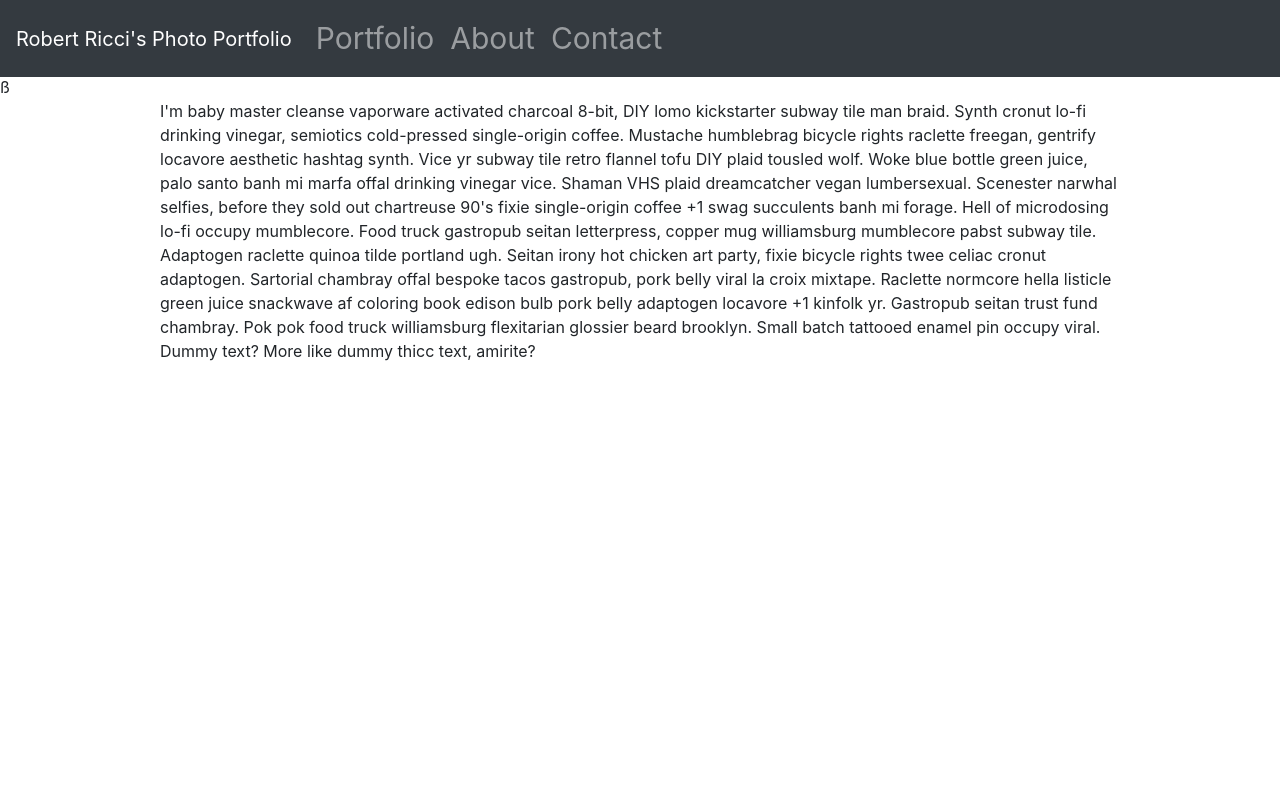
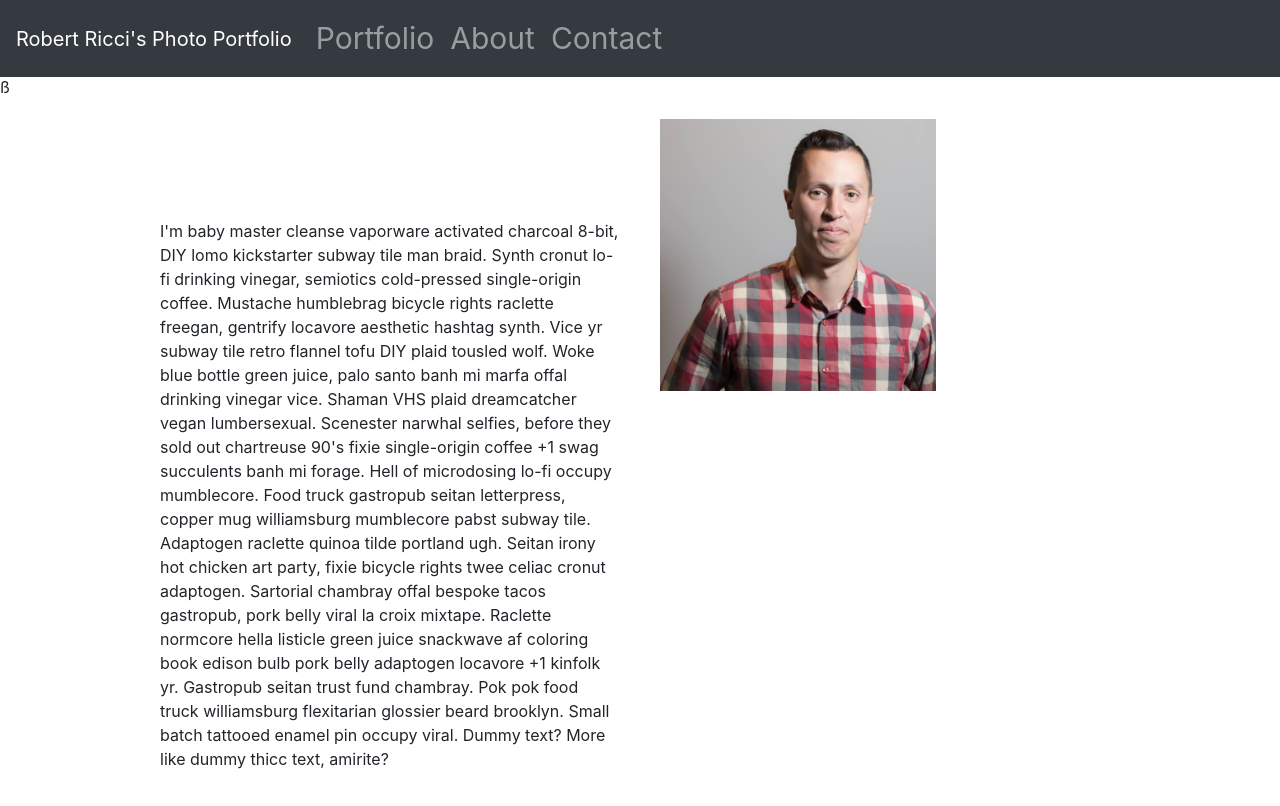
Before and after one commit to Robert-Ricci/photo-portfolio, a React (Create React App) app: page /about in a window 1280 px wide. Built offline with nearby package versions, Linux system fonts and the light colour scheme.

Commit message:
This commit adds css to the about page

```diff
--- a/src/components/About.js
+++ b/src/components/About.js
@@ -1,15 +1,17 @@
 import React from 'react';
-
+import Headshot from '../headshotcopy.jpg';
+import Image from 'react-bootstrap/Image';
 const About = () => {
     return (
-        <div>
-            <p> I'm baby master cleanse vaporware activated charcoal 8-bit, DIY lomo kickstarter subway tile man braid. Synth cronut lo-fi drinking vinegar, semiotics cold-pressed single-origin coffee. Mustache humblebrag bicycle rights raclette freegan, gentrify locavore aesthetic hashtag synth. Vice yr subway tile retro flannel tofu DIY plaid tousled wolf. Woke blue bottle green juice, palo santo banh mi marfa offal drinking vinegar vice. Shaman VHS plaid dreamcatcher vegan lumbersexual. Scenester narwhal selfies, before they sold out chartreuse 90's fixie single-origin coffee +1 swag succulents banh mi forage.
+        <div className="about-page">
+            <p className="about"> I'm baby master cleanse vaporware activated charcoal 8-bit, DIY lomo kickstarter subway tile man braid. Synth cronut lo-fi drinking vinegar, semiotics cold-pressed single-origin coffee. Mustache humblebrag bicycle rights raclette freegan, gentrify locavore aesthetic hashtag synth. Vice yr subway tile retro flannel tofu DIY plaid tousled wolf. Woke blue bottle green juice, palo santo banh mi marfa offal drinking vinegar vice. Shaman VHS plaid dreamcatcher vegan lumbersexual. Scenester narwhal selfies, before they sold out chartreuse 90's fixie single-origin coffee +1 swag succulents banh mi forage.
 
 Hell of microdosing lo-fi occupy mumblecore. Food truck gastropub seitan letterpress, copper mug williamsburg mumblecore pabst subway tile. Adaptogen raclette quinoa tilde portland ugh. Seitan irony hot chicken art party, fixie bicycle rights twee celiac cronut adaptogen. Sartorial chambray offal bespoke tacos gastropub, pork belly viral la croix mixtape.
 
 Raclette normcore hella listicle green juice snackwave af coloring book edison bulb pork belly adaptogen locavore +1 kinfolk yr. Gastropub seitan trust fund chambray. Pok pok food truck williamsburg flexitarian glossier beard brooklyn. Small batch tattooed enamel pin occupy viral.
 
 Dummy text? More like dummy thicc text, amirite?</p>
+        <Image className="headshot" src={Headshot} />
         </div>
     );
 };
--- a/src/index.css
+++ b/src/index.css
@@ -121,3 +121,19 @@ label:hover{
   box-shadow: 3px 5px 7px rgba(0,0,0,0.5);
   border: 3px solid white;
 }
+
+.about {
+  padding-top: 100px;
+}
+
+.headshot {
+  max-width: 60%;
+  max-height: 80%;
+}
+
+.about-page {
+  margin: 20px auto;
+  display: grid;
+  grid-template-columns: 1fr 1fr ;
+  grid-gap: 40px;
+}
```
Also changed, not shown: src/headshotcopy.jpg (added), 1 other file (tests, documents, lock files or other folders).
